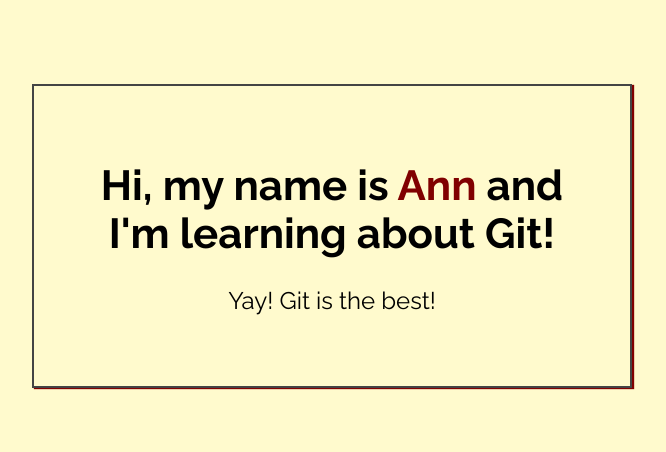
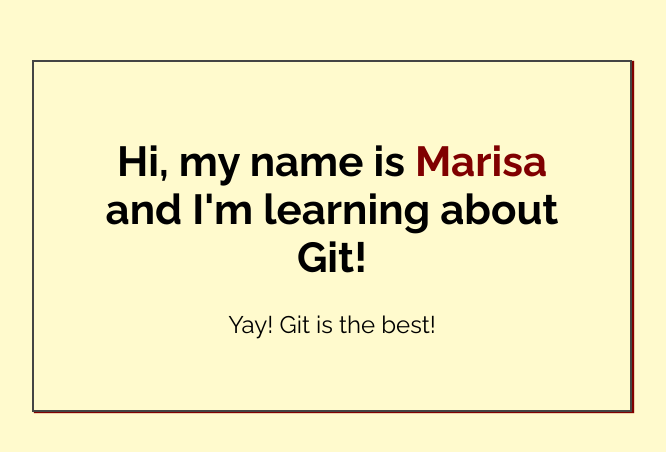
Before and after one commit to marisabrantley/my-first-repo, a plain HTML site: page index.html in a window 1280 px wide. Shown: the part 164-616 px from the top of the page, without its empty margins (308-974 px from the left). Drawn offline with Linux system fonts and the light colour scheme.

Commit message:
Added name to index.html

```diff
--- a/index.html
+++ b/index.html
@@ -14,7 +14,7 @@
 <body>
 
     <div class="greeting">
-        <h1>Hi, my name is <span class="highlight">Ann</span> and I'm learning about Git! </h1>
+        <h1>Hi, my name is <span class="highlight">Marisa</span> and I'm learning about Git! </h1>
 
         <p>Yay! Git is the best!</p>
     </div>
```
